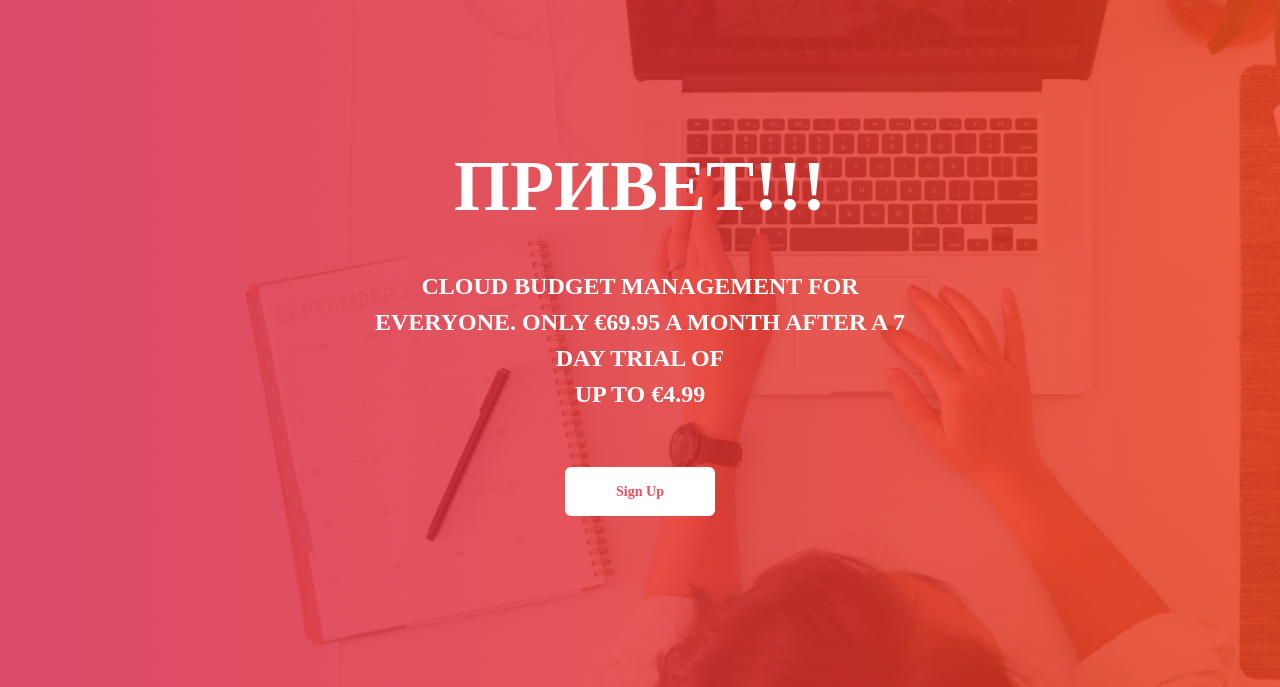
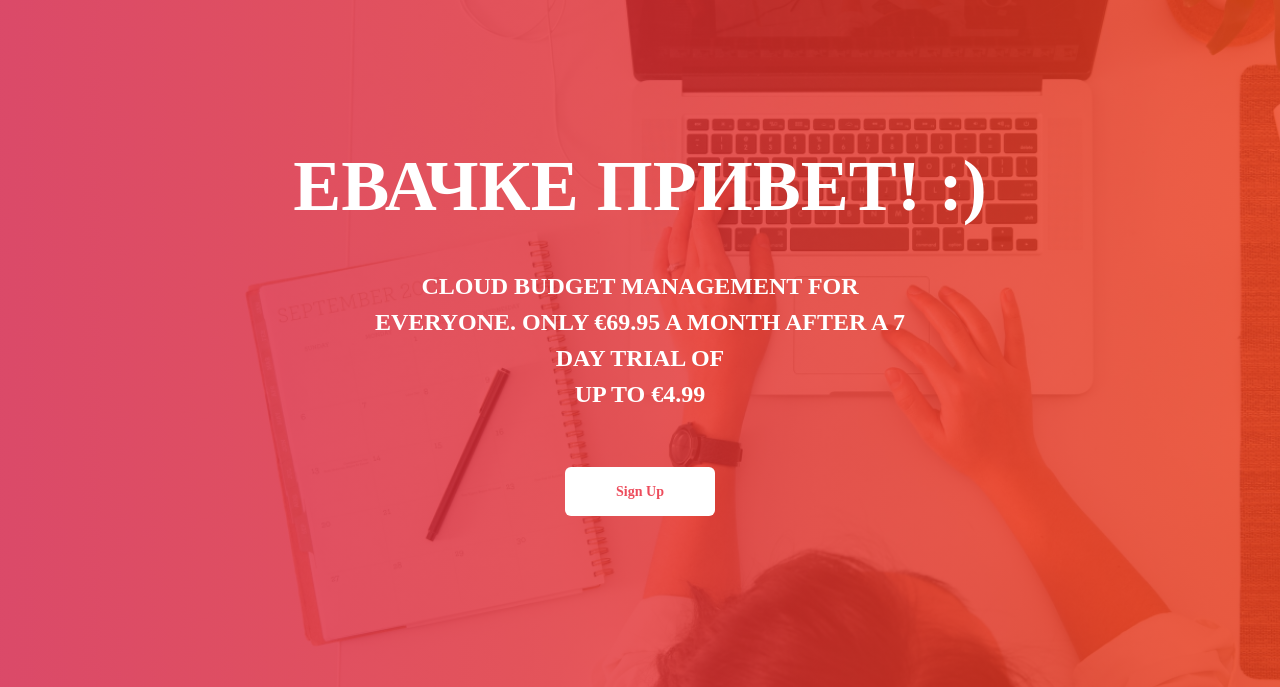
Before and after one commit to Deniso4kin/deniso4kin.github.io, a plain HTML site: page index.html in a window 1280 px wide. Shown: the part 113-800 px from the top of the page. Drawn offline with Linux system fonts and the light colour scheme.

Commit message:
привет

```diff
--- a/index.html
+++ b/index.html
@@ -39,7 +39,7 @@
                 <a href="#" class="login">Login</a>
             </header>
             <div class="intro-info">
-                <h1 class="intro-title">ПРИВЕТ!!!</h1>
+                <h1 class="intro-title">ЕВАЧКЕ ПРИВЕТ! :)</h1>
                 <p class="intro-description">Cloud budget management for everyone. Only €69.95 a Month After a 7 Day
                     Trial of <br> Up to €4.99</p>
                 <a href="https://www.silver.ru/" class="intro-signup">Sign Up</a>
```
